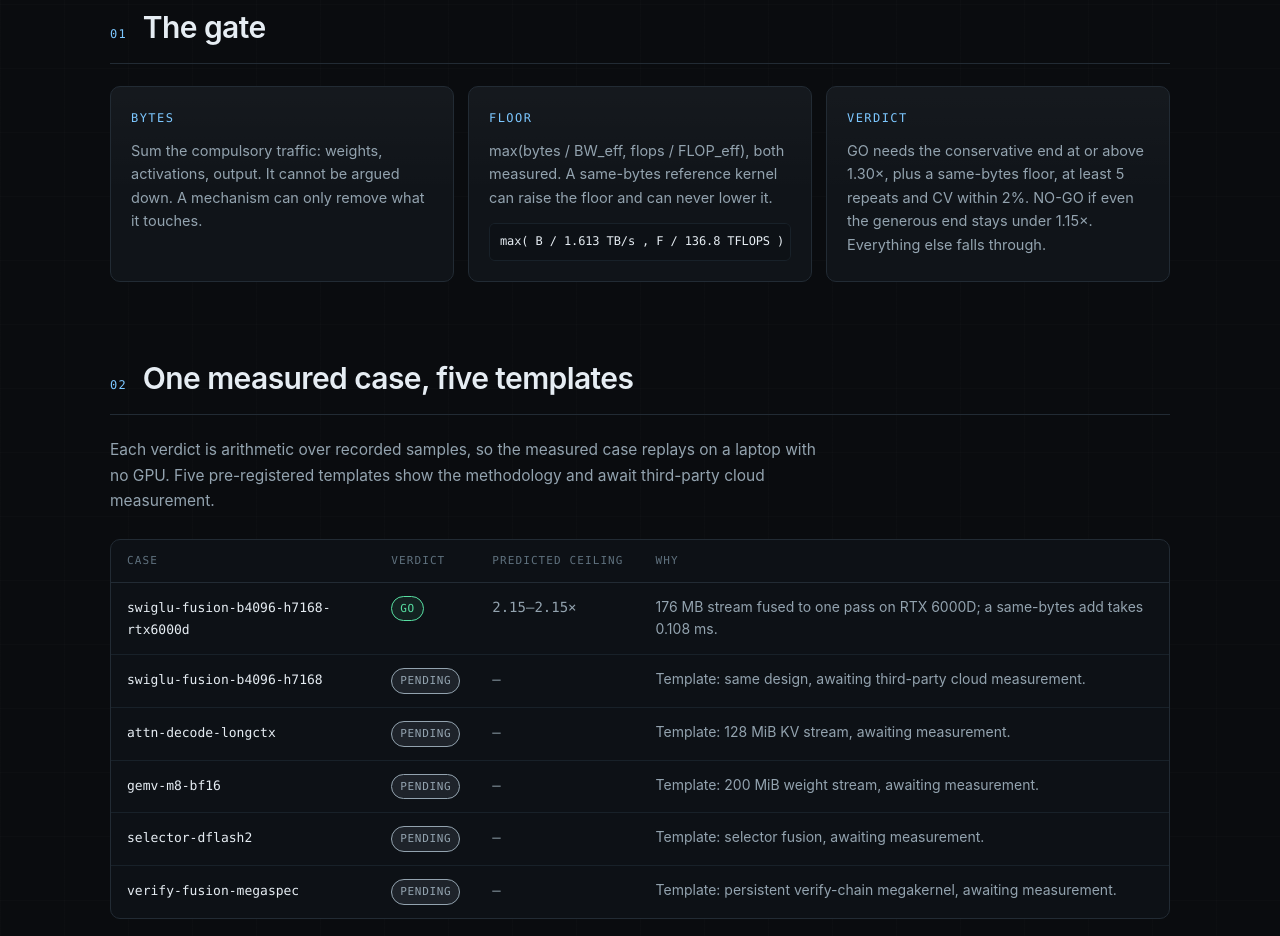
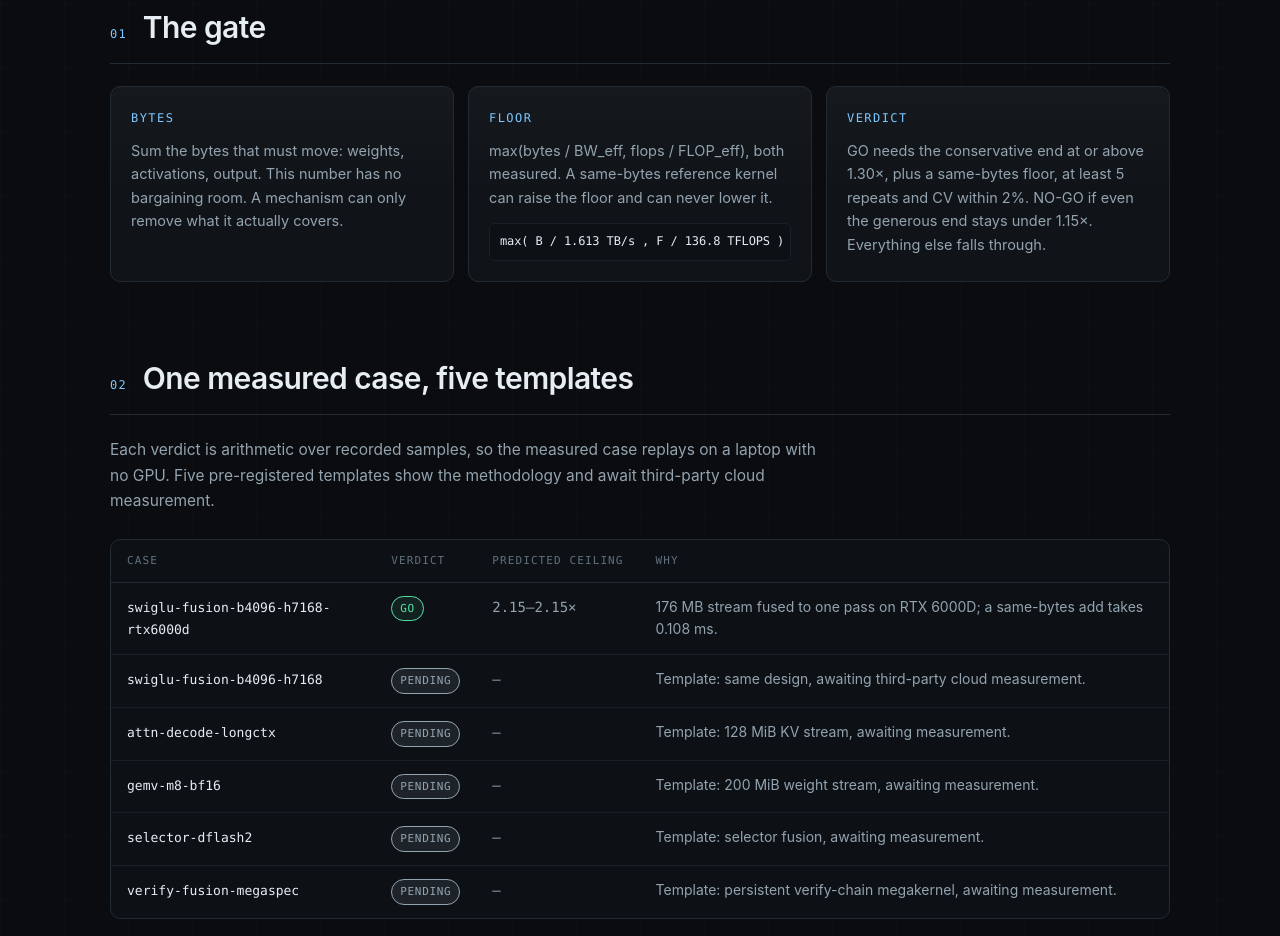
Before and after one commit to SanyHe/headroom-gate-kernel-rsi, a plain HTML site: page site/index.html in a window 1280 px wide. Shown: the part 797-1733 px from the top of the page. Drawn offline with Linux system fonts and the light colour scheme.

Commit message:
Remove stale numbers and stray jargon from the public docs

```diff
--- a/site/app.js
+++ b/site/app.js
@@ -13,7 +13,7 @@
       "hero.lead": "Most kernel work only asks “how much faster than before”, never “how much headroom is left against the hardware”. This project flips the order: work out the lowest time the bytes and FLOPs allow (floor), then how much a rewrite could possibly win (ceiling), and only then decide whether it is worth writing. GO if the conservative estimate clears 1.3× — worth building. Under 1.15× is NO-GO. In between is INCONCLUSIVE: an open question, not a failure. One measured case on the AutoDL RTX 6000D replays offline; five pre-registered templates await third-party cloud measurement.",
       "gate.title": "The gate",
       "gate.bytes.title": "Bytes",
-      "gate.bytes.body": "Sum the compulsory traffic: weights, activations, output. It cannot be argued down. A mechanism can only remove what it touches.",
+      "gate.bytes.body": "Sum the bytes that must move: weights, activations, output. This number has no bargaining room. A mechanism can only remove what it actually covers.",
       "gate.floor.title": "Floor",
       "gate.floor.body": "max(bytes / BW_eff, flops / FLOP_eff), both measured. A same-bytes reference kernel can raise the floor and can never lower it.",
       "gate.verdict.title": "Verdict",
--- a/site/index.html
+++ b/site/index.html
@@ -4,7 +4,7 @@
 <meta charset="utf-8">
 <meta name="viewport" content="width=device-width, initial-scale=1">
 <title>Headroom Gate — work out the hardware ceiling before writing the kernel</title>
-<meta name="description" content="A pre-registered gate for GPU kernel work: compulsory bytes, a measured floor, a predicted upper bound, and one held-out run. One measured case on RTX 6000D, five pre-registered templates.">
+<meta name="description" content="A pre-registered gate for GPU kernel work: the bytes that must move, a measured floor, a predicted upper bound, and one held-out run. One measured case on RTX 6000D, five pre-registered templates.">
 <link rel="stylesheet" href="styles.css">
 </head>
 <body>
@@ -37,7 +37,7 @@
     <div class="grid3">
       <article class="card">
         <h3 data-i18n="gate.bytes.title">Bytes</h3>
-        <p data-i18n="gate.bytes.body">Sum the compulsory traffic: weights, activations, output. It cannot be argued down. A mechanism can only remove what it touches.</p>
+        <p data-i18n="gate.bytes.body">Sum the bytes that must move: weights, activations, output. This number has no bargaining room. A mechanism can only remove what it actually covers.</p>
       </article>
       <article class="card">
         <h3 data-i18n="gate.floor.title">Floor</h3>
```
Also changed, not shown: 4 other files.
